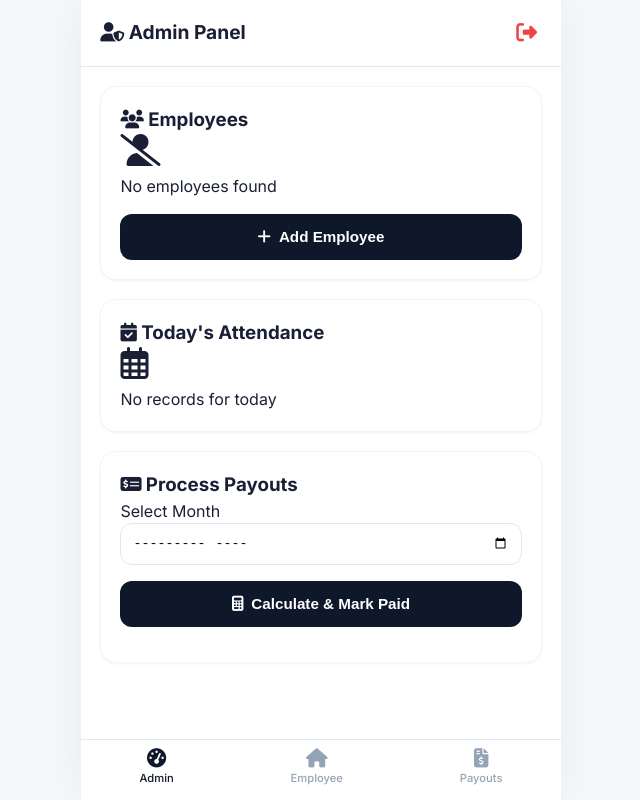
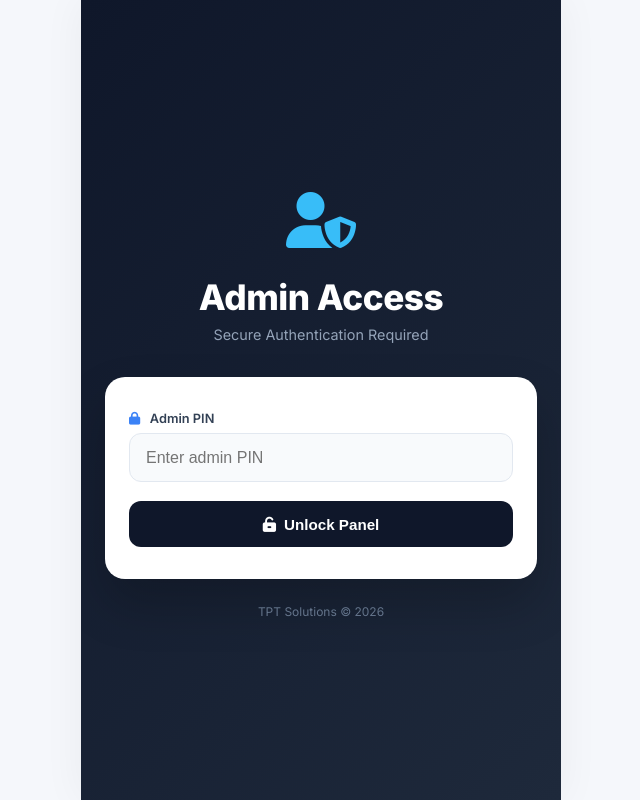
Before and after one commit to zit-su/Attendance-, a plain HTML site: page admin.html in a window 1280 px wide. Shown: the whole page, without its empty margins (319-959 px from the left). Drawn offline with Linux system fonts and the light colour scheme; no server answers.

Commit message:
Update admin.html

```diff
--- a/admin.html
+++ b/admin.html
@@ -3,14 +3,38 @@
 <head>
     <meta charset="UTF-8">
     <meta name="viewport" content="width=device-width, initial-scale=1.0">
-    <title>TPT Admin - Attendance & Payments</title>
+    <title>TPT Admin - Secure Panel</title>
     <link rel="stylesheet" href="css/style.css">
     <link href="https://fonts.googleapis.com/css2?family=Inter:wght@300;400;500;600;700;800&display=swap" rel="stylesheet">
     <link rel="stylesheet" href="https://cdnjs.cloudflare.com/ajax/libs/font-awesome/6.4.0/css/all.min.css">
 </head>
 <body>
     <div class="app-container">
-        <div id="adminScreen" class="screen active">
+        <!-- Admin Login Screen (shown first) -->
+        <div id="adminLoginScreen" class="screen active">
+            <div class="login-wrapper">
+                <div class="logo-section">
+                    <div class="logo-icon"><i class="fas fa-user-shield"></i></div>
+                    <h1 class="app-title">Admin Access</h1>
+                    <p class="app-subtitle">Secure Authentication Required</p>
+                </div>
+                <div class="login-card">
+                    <form id="adminLoginForm" class="login-form">
+                        <div class="input-group">
+                            <label><i class="fas fa-lock"></i> Admin PIN</label>
+                            <input type="password" id="adminPin" placeholder="Enter admin PIN" required>
+                        </div>
+                        <button type="submit" class="btn btn-primary btn-block">
+                            <i class="fas fa-unlock-alt"></i> Unlock Panel
+                        </button>
+                    </form>
+                </div>
+                <p class="powered-by">TPT Solutions &copy; 2026</p>
+            </div>
+        </div>
+
+        <!-- Admin Dashboard (hidden until PIN verified) -->
+        <div id="adminDashboard" class="screen">
             <header class="app-header">
                 <div class="header-left">
                     <span class="header-title"><i class="fas fa-user-shield"></i> Admin Panel</span>
@@ -45,7 +69,7 @@
                     <h3><i class="fas fa-money-check-alt"></i> Process Payouts</h3>
                     <div class="input-group" style="margin-bottom: 1rem;">
                         <label>Select Month</label>
-                        <input type="month" id="payoutMonth" class="form-input" style="width: 100%; padding: 0.7rem; border-radius: 12px; border: 1px solid #e2e8f0;">
+                        <input type="month" id="payoutMonth" style="width: 100%; padding: 0.7rem; border-radius: 12px; border: 1px solid #e2e8f0;">
                     </div>
                     <button id="processPayoutBtn" class="btn btn-primary btn-block">
                         <i class="fas fa-calculator"></i> Calculate & Mark Paid
@@ -62,11 +86,11 @@
         </div>
 
         <!-- Add Employee Modal -->
-        <div id="addEmpModal" class="modal" style="display:none; position:fixed; top:0; left:0; right:0; bottom:0; background:rgba(0,0,0,0.5); z-index:30; align-items:center; justify-content:center;">
-            <div class="modal-content" style="background:white; border-radius:20px; padding:1.5rem; width:90%; max-width:400px;">
+        <div id="addEmpModal" style="display:none; position:fixed; top:0; left:0; right:0; bottom:0; background:rgba(0,0,0,0.5); z-index:30; align-items:center; justify-content:center;">
+            <div style="background:white; border-radius:20px; padding:1.5rem; width:90%; max-width:400px;">
                 <h2>Add Employee</h2>
                 <form id="addEmpForm">
-                    <input type="text" id="newEmpId" placeholder="Employee ID (e.g. EMP005)" required style="width:100%; padding:0.8rem; margin-bottom:0.8rem; border-radius:12px; border:1px solid #e2e8f0;">
+                    <input type="text" id="newEmpId" placeholder="Employee ID" required style="width:100%; padding:0.8rem; margin-bottom:0.8rem; border-radius:12px; border:1px solid #e2e8f0;">
                     <input type="text" id="newEmpName" placeholder="Full Name" required style="width:100%; padding:0.8rem; margin-bottom:0.8rem; border-radius:12px; border:1px solid #e2e8f0;">
                     <input type="text" id="newEmpDept" placeholder="Department" required style="width:100%; padding:0.8rem; margin-bottom:0.8rem; border-radius:12px; border:1px solid #e2e8f0;">
                     <input type="number" id="newEmpRate" placeholder="Rate per Day (₹)" required style="width:100%; padding:0.8rem; margin-bottom:0.8rem; border-radius:12px; border:1px solid #e2e8f0;">
```
